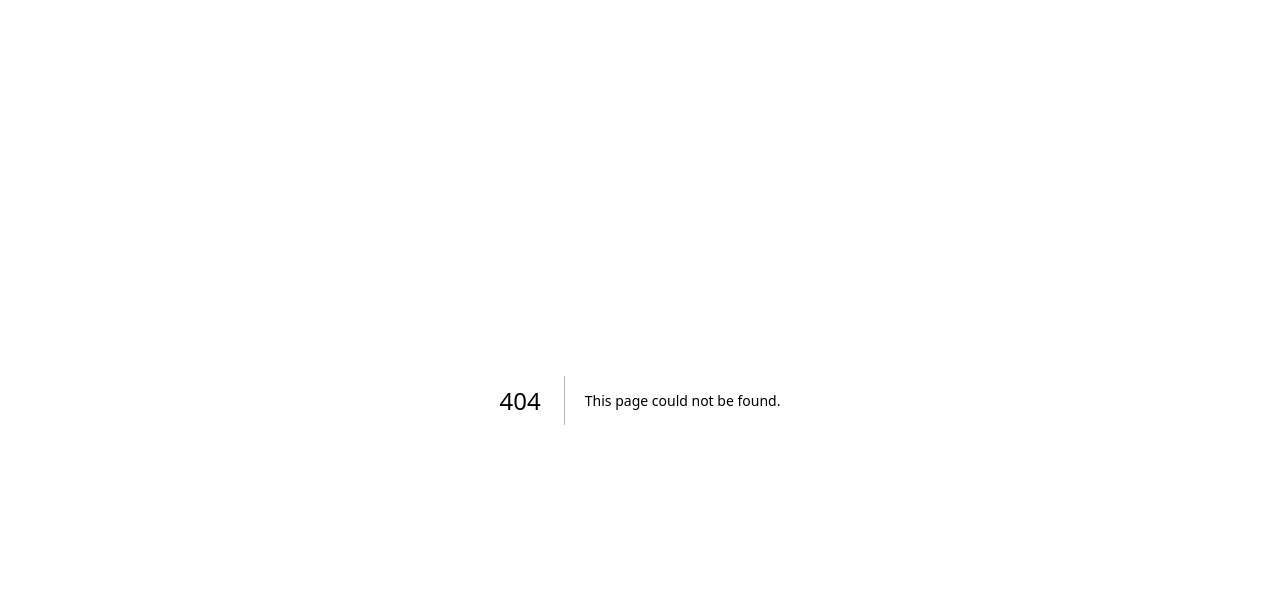
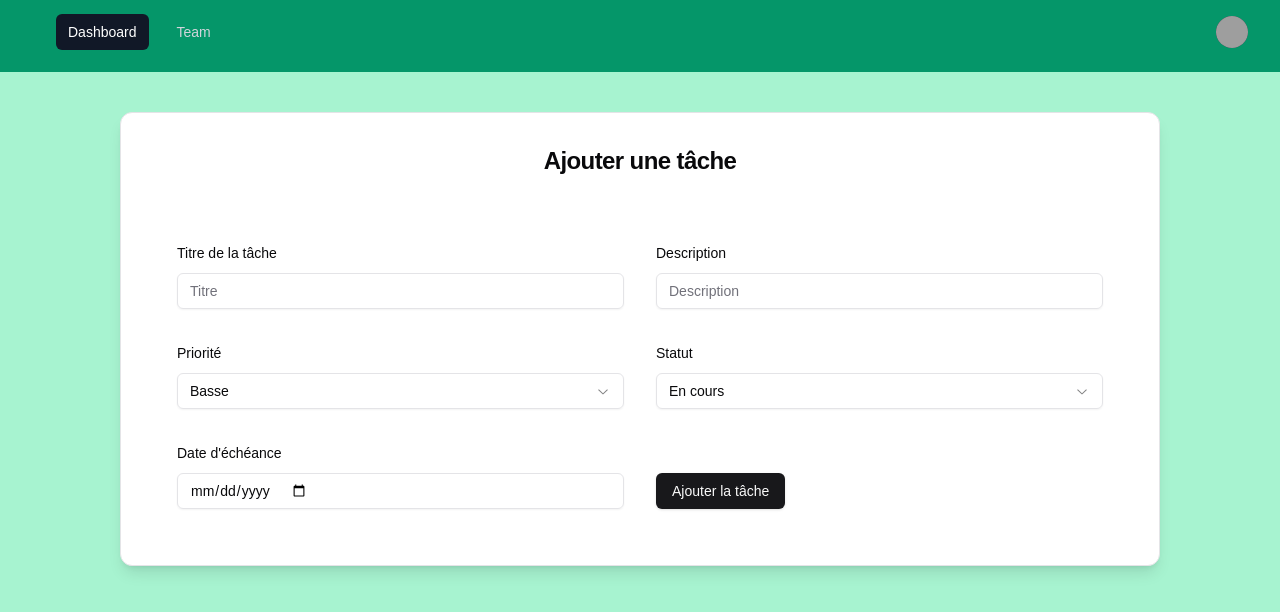
Before and after one commit to aminebelho/fast, a Next.js app: page /addTask in a window 1280 px wide. Before the commit this address had no page. Shown: the top 612 px of the page. Built offline with nearby package versions, Linux system fonts and the light colour scheme; grey boxes are pictures that could not be loaded.

Commit message:
add task

```diff
--- a/package.json
+++ b/package.json
@@ -14,6 +14,7 @@
     "@radix-ui/react-alert-dialog": "^1.1.2",
     "@radix-ui/react-dialog": "^1.1.2",
     "@radix-ui/react-dropdown-menu": "^2.1.2",
+    "@radix-ui/react-form": "^0.1.0",
     "@radix-ui/react-icons": "^1.3.1",
     "@radix-ui/react-label": "^2.1.0",
     "@radix-ui/react-select": "^2.1.2",
--- /dev/null
+++ b/src/app/addTask/page.js
@@ -0,0 +1,222 @@
+"use client"; // Ensure this directive is at the top
+
+import { useState } from "react";
+import { useForm } from "react-hook-form";
+import axios from "../../lib/axios";
+import Navbar from "../../components/navbar";
+import { Card, CardContent, CardHeader, CardTitle } from "@/components/ui/card";
+import {
+  Select,
+  SelectContent,
+  SelectGroup,
+  SelectItem,
+  SelectTrigger,
+  SelectValue,
+} from "@/components/ui/select";
+import { Button } from "@/components/ui/button";
+import {
+  Form,
+  FormControl,
+  FormField,
+  FormItem,
+  FormLabel,
+  FormMessage,
+} from "@/components/ui/form";
+import { Input } from "@/components/ui/input";
+import { z } from "zod";
+import { zodResolver } from "@hookform/resolvers/zod";
+
+const formSchema = z.object({
+  title: z
+    .string()
+    .min(3, { message: "Title must be at least 3 characters long" }),
+  description: z
+    .string()
+    .min(1, { message: "Description must be at least 5 characters long" }),
+  priority: z.enum(["basse", "moyenne", "haute", "urgente"], {
+    message: "Select a valid priority",
+  }),
+  status: z.enum(["en cours", "terminé"], { message: "Select a valid status" }),
+  due_date: z.string().nonempty({ message: "Due date is required" }),
+});
+
+const AddTask = () => {
+  const form = useForm({
+    resolver: zodResolver(formSchema),
+    defaultValues: {
+      title: "",
+      description: "",
+      priority: "basse",
+      status: "en cours",
+      due_date: "",
+    },
+  });
+
+  const onSubmit = async (data) => {
+    try {
+      await axios.post("/tasks", data); // Replace with your actual endpoint
+      alert("Task added successfully!");
+    } catch (error) {
+      console.error("Error submitting form:", error);
+    }
+  };
+
+  return (
+    <>
+      <Navbar />
+      <div className="flex flex-col items-center h-max min-h-screen bg-[#a7f3d0] p-4">
+        <Card className="w-5/6 shadow-lg m-6">
+          <CardHeader>
+            <CardTitle className="font-semibold text-center text-2xl font-bold p-2">
+              Ajouter une tâche
+            </CardTitle>
+          </CardHeader>
+          <CardContent>
+            <div className="w-full justify-center p-4">
+              <Form {...form}>
+                <form onSubmit={form.handleSubmit(onSubmit)}>
+                  <div className="flex">
+                    <div className="w-1/2 p-4">
+                      <FormField
+                        control={form.control}
+                        name="title"
+                        render={({ field }) => (
+                          <FormItem>
+                            <FormLabel>Titre de la tâche</FormLabel>
+                            <FormControl>
+                              <Input placeholder="Titre" {...field} />
+                            </FormControl>
+                            {form.formState.errors.title && (
+                              <FormMessage>
+                                {form.formState.errors.title.message}
+                              </FormMessage>
+                            )}
+                          </FormItem>
+                        )}
+                      />
+                    </div>
+                    <div className="w-1/2 p-4">
+                      <FormField
+                        control={form.control}
+                        name="description"
+                        render={({ field }) => (
+                          <FormItem>
+                            <FormLabel>Description</FormLabel>
+                            <FormControl>
+                              <Input placeholder="Description" {...field} />
+                            </FormControl>
+                            {form.formState.errors.description && (
+                              <FormMessage>
+                                {form.formState.errors.description.message}
+                              </FormMessage>
+                            )}
+                          </FormItem>
+                        )}
+                      />
+                    </div>
+                  </div>
+                  <div className="flex">
+                    <div className="w-1/2 p-4">
+                      <FormField
+                        control={form.control}
+                        name="priority"
+                        render={({ field }) => (
+                          <FormItem>
+                            <FormLabel>Priorité</FormLabel>
+                            <Select
+                              value={field.value}
+                              onValueChange={field.onChange}
+                            >
+                              <SelectTrigger>
+                                <SelectValue placeholder="Choisir la priorité" />
+                              </SelectTrigger>
+                              <SelectContent>
+                                <SelectGroup>
+                                  <SelectItem value="basse">Basse</SelectItem>
+                                  <SelectItem value="moyenne">
+                                    Moyenne
+                                  </SelectItem>
+                                  <SelectItem value="haute">Haute</SelectItem>
+                                  <SelectItem value="urgente">Urgente</SelectItem>
+                                </SelectGroup>
+                              </SelectContent>
+                            </Select>
+                            {form.formState.errors.priority && (
+                              <FormMessage>
+                                {form.formState.errors.priority.message}
+                              </FormMessage>
+                            )}
+                          </FormItem>
+                        )}
+                      />
+                    </div>
+                    <div className="w-1/2 p-4">
+                      <FormField
+                        control={form.control}
+                        name="status"
+                        render={({ field }) => (
+                          <FormItem>
+                            <FormLabel>Statut</FormLabel>
+                            <Select
+                              value={field.value}
+                              onValueChange={field.onChange}
+                            >
+                              <SelectTrigger>
+                                <SelectValue placeholder="Choisir le statut" />
+                              </SelectTrigger>
+                              <SelectContent>
+                                <SelectGroup>
+                                  <SelectItem value="en cours">
+                                    En cours
+                                  </SelectItem>
+                                  <SelectItem value="terminé">
+                                    Terminé
+                                  </SelectItem>
+                                </SelectGroup>
+                              </SelectContent>
+                            </Select>
+                            {form.formState.errors.status && (
+                              <FormMessage>
+                                {form.formState.errors.status.message}
+                              </FormMessage>
+                            )}
+                          </FormItem>
+                        )}
+                      />
+                    </div>
+                  </div>
+                  <div className="flex">
+                    <div className="w-1/2 p-4">
+                      <FormField
+                        control={form.control}
+                        name="due_date"
+                        render={({ field }) => (
+                          <FormItem>
+                            <FormLabel>Date d'échéance</FormLabel>
+                            <FormControl>
+                              <Input type="date" {...field} />
+                            </FormControl>
+                            {form.formState.errors.due_date && (
+                              <FormMessage>
+                                {form.formState.errors.due_date.message}
+                              </FormMessage>
+                            )}
+                          </FormItem>
+                        )}
+                      />
+                    </div>
+                    <div className="w-1/2 p-4 flex items-end">
+                      <Button type="submit">Ajouter la tâche</Button>
+                    </div>
+                  </div>
+                </form>
+              </Form>
+            </div>
+          </CardContent>
+        </Card>
+      </div>
+    </>
+  );
+};
+
+export default AddTask;
--- a/src/app/login/page.js
+++ b/src/app/login/page.js
@@ -44,7 +44,7 @@ const Login = () => {
   };
 
   return (
-    <div className="flex flex-col items-center justify-center h-screen bg-gray-200">
+    <div className="flex flex-col items-center justify-center h-screen bg-[#a7f3d0]">
       <Card className="w-[350px]">
         <CardHeader>
           <CardTitle>Connexion</CardTitle>
--- a/src/app/page.js
+++ b/src/app/page.js
@@ -59,7 +59,7 @@ const HomePage = () => {
   return (
     <>
       <Navbar />
-      <div className="flex flex-col items-center h-screen bg-[#00d084] p-4">
+      <div className="flex flex-col items-center h-screen bg-[#a7f3d0] p-4">
         {userEmail ? (
           <div className="h-full">
             <div className="p-4 text-2xl font-bold">
--- a/src/app/tasks/page.js
+++ b/src/app/tasks/page.js
@@ -155,7 +155,7 @@ const Tasks = () => {
   return (
     <>
       <Navbar />
-      <div className="flex flex-col items-center h-max min-h-screen bg-[#00d084] p-4">
+      <div className="flex flex-col items-center h-max min-h-screen bg-[#d1fae5] p-4">
         <Card className="w-5/6 shadow-lg m-6">
           <CardHeader>
             <CardTitle className="font-semibold text-center text-2xl font-bold p-2">
--- a/src/components/chartData.js
+++ b/src/components/chartData.js
@@ -15,7 +15,7 @@ import axios from "../lib/axios";
 const chartConfig = {
   tasks: {
     label: "Nombre de tâches",
-    color: "#2563eb",
+    color: "#10b981",
   }
 };
 
--- a/src/components/navbar.js
+++ b/src/components/navbar.js
@@ -11,7 +11,7 @@ function classNames(...classes) {
 
 export default function Navbar() {
   return (
-    <Disclosure as="nav" className="bg-gray-800 h-[9vh]">
+    <Disclosure as="nav" className="bg-[#059669] h-[9vh]">
       <div className="mx-auto max-w-7xl h-full px-2 sm:px-6 lg:px-8">
         <div className="relative flex h-16 items-center justify-between">
           <div className="flex flex-1 items-center justify-center sm:items-stretch sm:justify-start">
```
Also changed, not shown: 1 other file (tests, documents, lock files or other folders).
